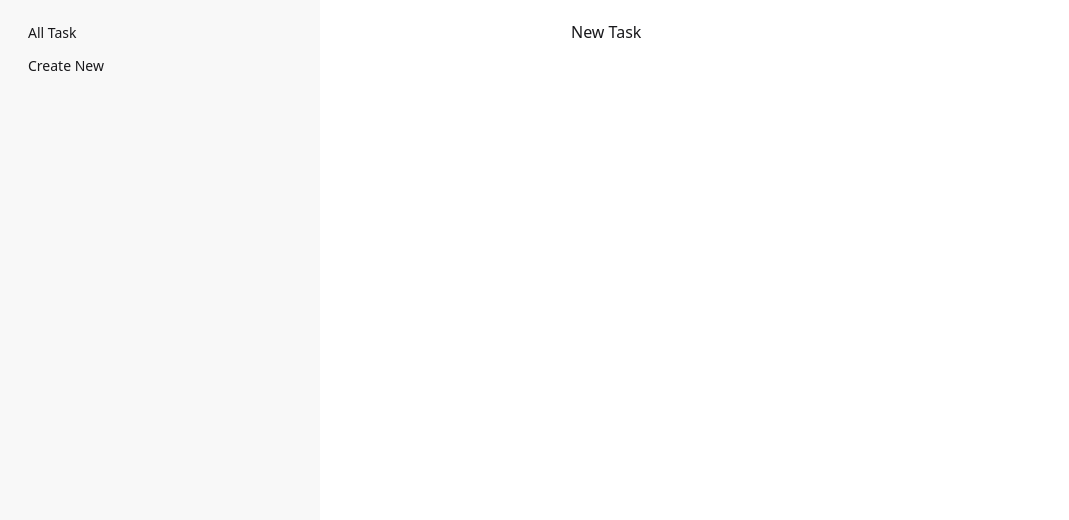
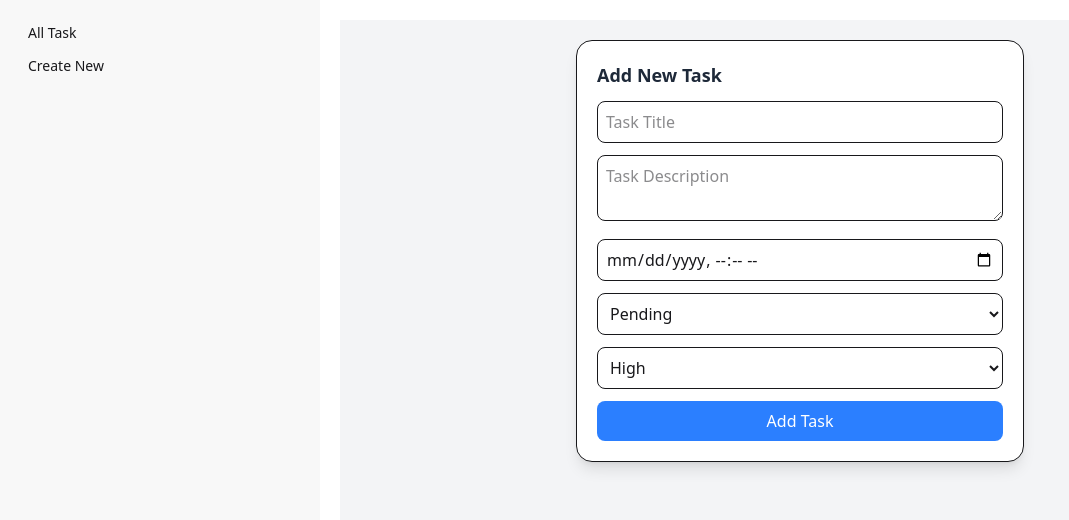
Before and after one commit to DKAbir111/Developer-Look-Client, a React (Vite) app: page /add-task in a window 1280 px wide. Shown: the top 520 px of the page, without its empty margins (0-1069 px from the left). Built offline with nearby package versions, Linux system fonts and the light colour scheme.

Commit message:
add task form design done

```diff
--- a/src/components/Sidebar.jsx
+++ b/src/components/Sidebar.jsx
@@ -1,13 +1,13 @@
 import { Link } from "react-router-dom"
-
+import { RiMenuFold2Line } from "react-icons/ri";
 export default function Sidebar() {
     return (
-        <div className="drawer lg:drawer-open">
+        <div className="drawer lg:drawer-open relative">
             <input id="my-drawer-2" type="checkbox" className="drawer-toggle" />
-            <div className="drawer-content flex flex-col items-center justify-center">
+            <div className="drawer-content flex flex-col items-center justify-cente absolute top-2 left-2">
                 {/* Page content here */}
                 <label htmlFor="my-drawer-2" className="btn btn-primary drawer-button lg:hidden">
-                    Open drawer
+                    <RiMenuFold2Line />
                 </label>
             </div>
             <div className="drawer-side">
--- a/src/pages/AddTask.jsx
+++ b/src/pages/AddTask.jsx
@@ -1,8 +1,55 @@
-export default function AddTask() {
+const AddTask = () => {
     return (
-        <div>
-            <input type="text" />
-            New Task
+        <div className="min-h-screen bg-gray-100 p-5 flex flex-col items-center gap-6">
+            {/* Add Task Form */}
+            <div className="max-w-md p-5 bg-white shadow-lg rounded-2xl border w-full">
+                <h2 className="text-lg font-bold text-gray-800 mb-3">Add New Task</h2>
+
+                <form className="space-y-3">
+                    {/* Title */}
+                    <input
+                        type="text"
+                        placeholder="Task Title"
+                        className="w-full p-2 border rounded-lg focus:ring focus:ring-blue-300"
+                    />
+
+                    {/* Description */}
+                    <textarea
+                        placeholder="Task Description"
+                        className="w-full p-2 border rounded-lg focus:ring focus:ring-blue-300"
+                    ></textarea>
+
+                    {/* Due Date */}
+                    <input
+                        type="datetime-local"
+                        className="w-full p-2 border rounded-lg focus:ring focus:ring-blue-300"
+                    />
+
+                    {/* Status */}
+                    <select className="w-full p-2 border rounded-lg focus:ring focus:ring-blue-300">
+                        <option value="Pending">Pending</option>
+                        <option value="In Progress">In Progress</option>
+                        <option value="Completed">Completed</option>
+                    </select>
+
+                    {/* Priority */}
+                    <select className="w-full p-2 border rounded-lg focus:ring focus:ring-blue-300">
+                        <option value="High">High</option>
+                        <option value="Medium">Medium</option>
+                        <option value="Low">Low</option>
+                    </select>
+
+                    {/* Submit Button */}
+                    <button
+                        type="button"
+                        className="w-full bg-blue-500 text-white p-2 rounded-lg hover:bg-blue-600 transition"
+                    >
+                        Add Task
+                    </button>
+                </form>
+            </div>
         </div>
-    )
-}
+    );
+};
+
+export default AddTask;
--- a/src/pages/AllTask.jsx
+++ b/src/pages/AllTask.jsx
@@ -19,7 +19,7 @@ export default function AllTask() {
 
             }
             {/* Add more task cards here */}
-            <Link className="max-w-md p-5 bg-base-200 shadow-lg rounded-2xl border flex justify-center items-center">
+            <Link className="max-w-md p-5 bg-base-200 shadow-lg rounded-2xl border flex justify-center items-center" to={'/add-task'}>
 
                 <MdAdd className="text-7xl" />
 
```
